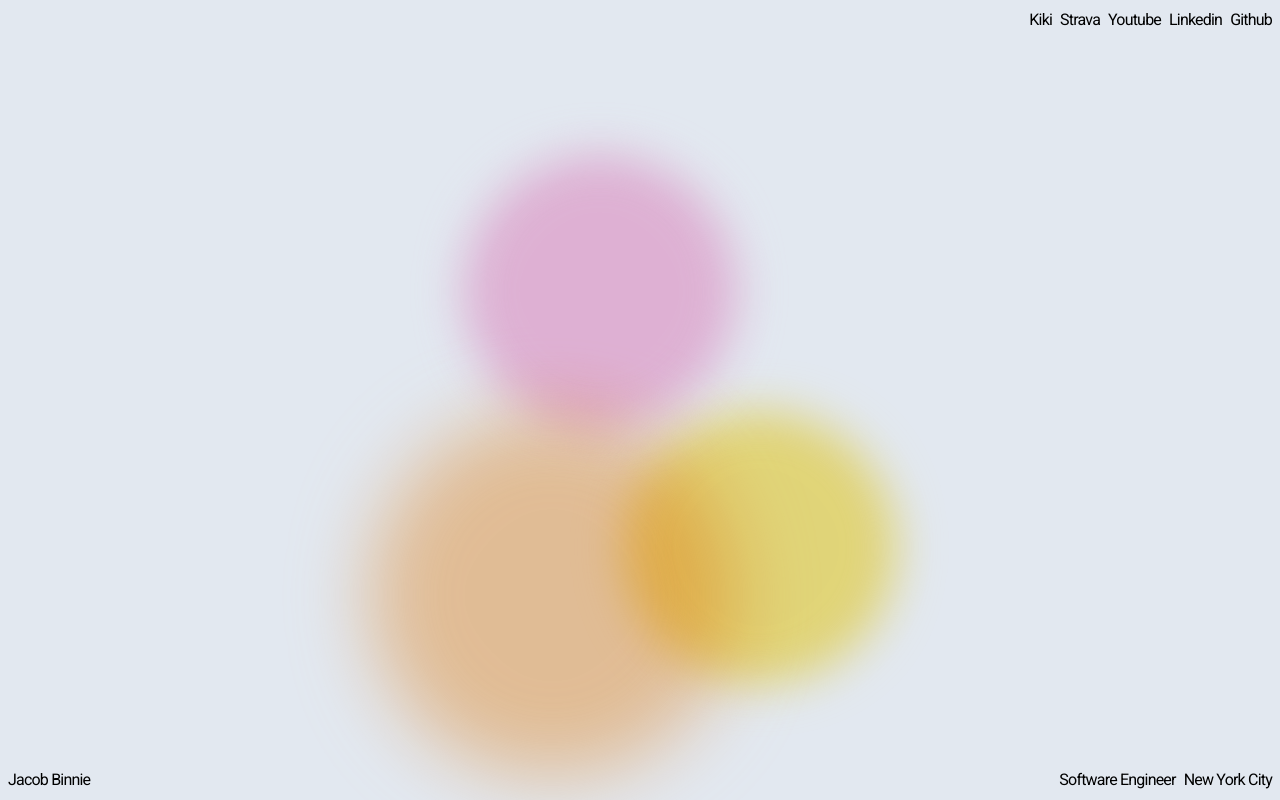
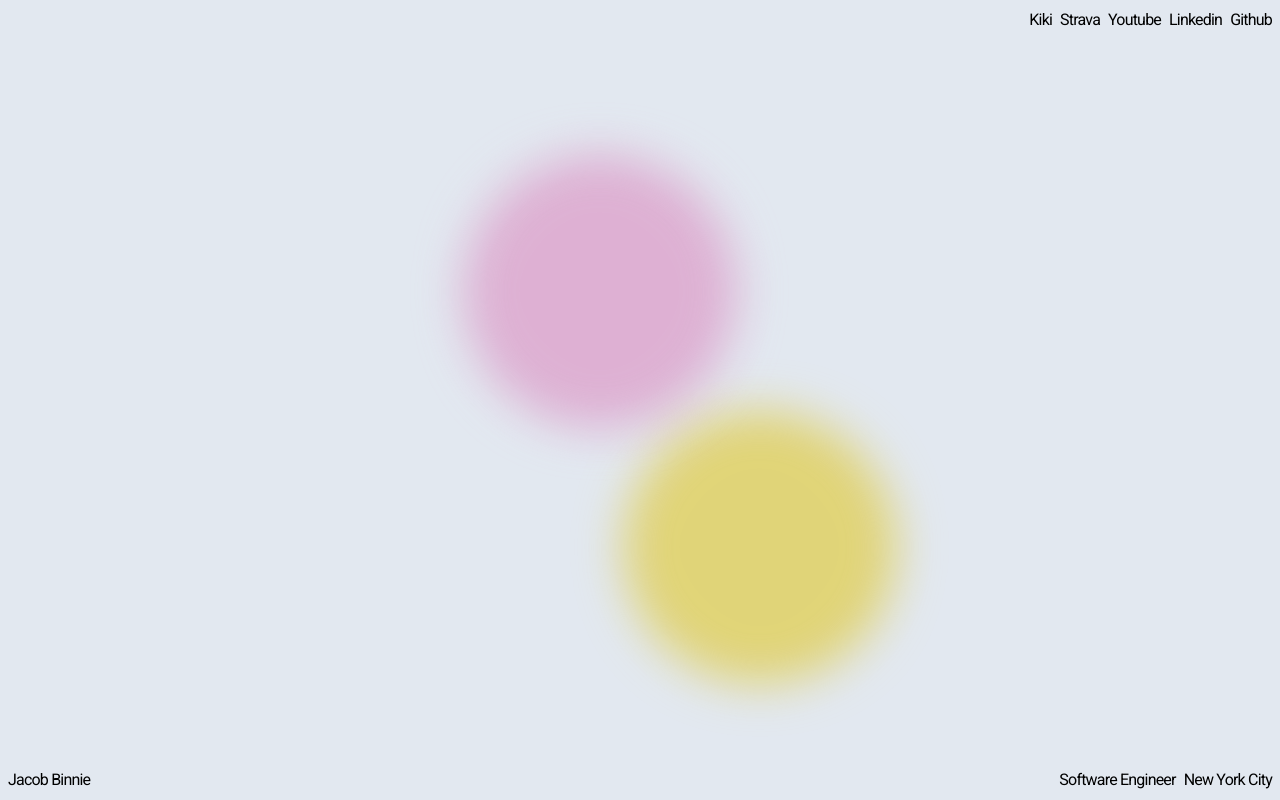
Before and after one commit to jacobbinnie/card, a Next.js app: page / in a window 1280 px wide. Built offline with nearby package versions, Linux system fonts and the light colour scheme.

Commit message:
feat: remove blob

```diff
--- a/src/app/page.tsx
+++ b/src/app/page.tsx
@@ -26,7 +26,6 @@ export default function Home() {
       </div>
 
       <div className="relative w-full max-w-lg">
-        <div className="absolute top-0 -left-4 w-96 h-96 bg-orange-300 rounded-full mix-blend-multiply filter blur-2xl opacity-70 animate-blob"></div>
         <div className="absolute top-0 -right-4 w-72 h-72 bg-yellow-300 rounded-full mix-blend-multiply filter blur-xl opacity-70 animate-blob animation-delay-2000"></div>
         <div className="absolute -bottom-8 left-20 w-72 h-72 bg-pink-300 rounded-full mix-blend-multiply filter blur-xl opacity-70 animate-blob animation-delay-4000"></div>
       </div>
```
